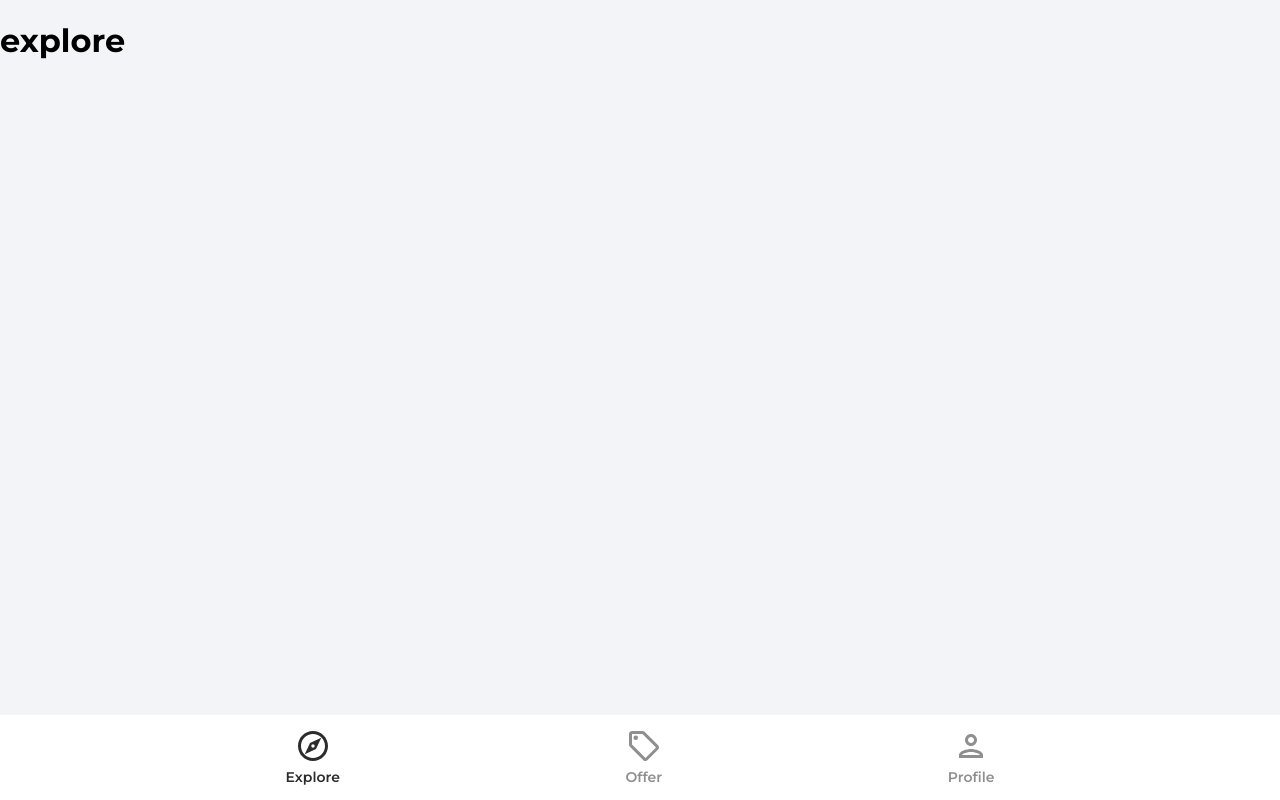
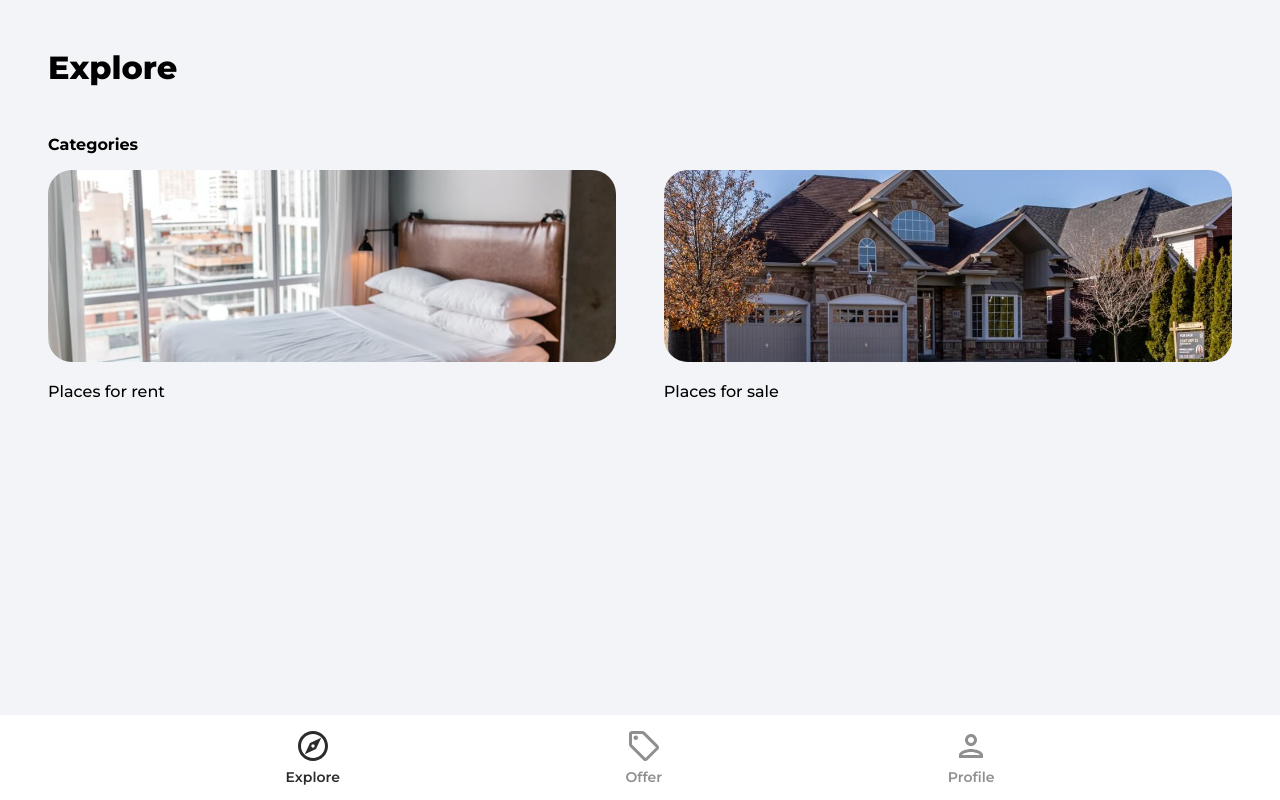
Before and after one commit to Shman-Dee/housing-market, a React (Create React App) app: page / in a window 1280 px wide. Built offline with nearby package versions, Linux system fonts and the light colour scheme.

Commit message:
added categories and category page

```diff
--- a/src/App.js
+++ b/src/App.js
@@ -8,6 +8,7 @@ import Navbar from './components/Navbar'
 import Explore from './pages/Explore'
 import Offers from './pages/Offers'
 import Profile from './pages/Profile'
+import Category from './pages/Category'
 import SignIn from './pages/SignIn'
 import SignUp from './pages/SignUp'
 import ForgotPassword from './pages/ForgotPassword'
@@ -22,6 +23,7 @@ function App() {
           <Route path="/profile" element={<PrivateRouter />}>
             <Route path="/profile" element={<Profile />} />
           </Route>
+          <Route path="/category/:categoryName" element={<Category />} />
           <Route path="/sign-in" element={<SignIn />} />
           <Route path="/sign-up" element={<SignUp />} />
           <Route path="/forgot-password" element={<ForgotPassword />} />
--- /dev/null
+++ b/src/pages/Category.jsx
@@ -0,0 +1,9 @@
+import React from 'react'
+
+function Category() {
+  return (
+    <div>Category</div>
+  )
+}
+
+export default Category
--- a/src/pages/Explore.jsx
+++ b/src/pages/Explore.jsx
@@ -1,8 +1,38 @@
-import React from 'react'
+import { Link } from 'react-router-dom'
+import rentCategoryImage from '../assets/jpg/rentCategoryImage.jpg'
+import sellCategoryImage from '../assets/jpg/sellCategoryImage.jpg'
 
 function Explore() {
   return (
-    <h1>explore</h1>
+    <div className="explore">
+      <header>
+        <p className="pageHeader">Explore</p>
+      </header>
+
+      <main>
+        {/* slider */}
+
+        <p className="exploreCategoryHeading">Categories</p>
+        <div className="exploreCategories">
+          <Link to="/category/rent">
+            <img
+              src={rentCategoryImage}
+              alt="rent"
+              className="exploreCategoryImg"
+            />
+            <p className="exploreCategoryName">Places for rent</p>
+          </Link>
+          <Link to="/category/sale">
+            <img
+              src={sellCategoryImage}
+              alt="sell"
+              className="exploreCategoryImg"
+            />
+            <p className="exploreCategoryName">Places for sale</p>
+          </Link>
+        </div>
+      </main>
+    </div>
   )
 }
 
```
